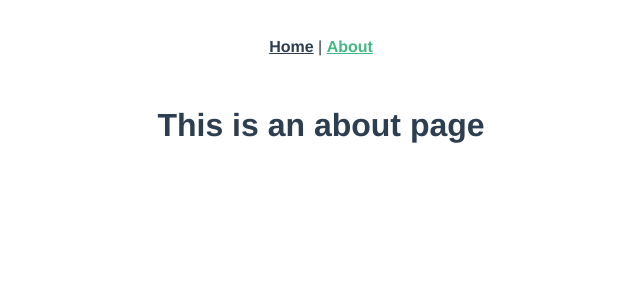
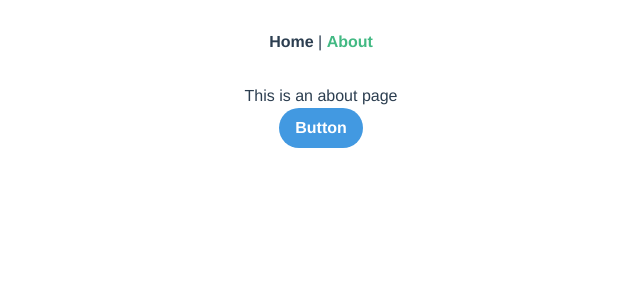
Before and after one commit to alvox/flcrd-client-web, a Vue app: page /about in a window 1280 px wide. Shown: the top 300 px of the page, without its empty margins (319-959 px from the left). Built offline with nearby package versions, Linux system fonts and the light colour scheme.

Commit message:
Add tailwind css dependency.

```diff
--- a/package.json
+++ b/package.json
@@ -9,6 +9,7 @@
   },
   "dependencies": {
     "core-js": "^2.6.5",
+    "tailwindcss": "^1.0.5",
     "vue": "^2.6.10",
     "vue-router": "^3.0.3"
   },
--- a/postcss.config.js
+++ b/postcss.config.js
@@ -1,5 +1,6 @@
 module.exports = {
-  plugins: {
-    autoprefixer: {}
-  }
-}
+  plugins: [
+    require('tailwindcss'),
+    require('autoprefixer'),
+  ]
+};
--- /dev/null
+++ b/src/assets/tailwind.css
@@ -0,0 +1,5 @@
+@tailwind base;
+
+@tailwind components;
+
+@tailwind utilities;
--- a/src/main.js
+++ b/src/main.js
@@ -1,6 +1,7 @@
 import Vue from 'vue'
 import App from './App.vue'
 import router from './router'
+import '@/assets/tailwind.css'
 
 Vue.config.productionTip = false
 
--- a/src/views/About.vue
+++ b/src/views/About.vue
@@ -1,5 +1,8 @@
 <template>
   <div class="about">
     <h1>This is an about page</h1>
+    <button class="bg-blue-500 hover:bg-blue-700 text-white font-bold py-2 px-4 rounded-full">
+      Button
+    </button>
   </div>
 </template>
```
Also changed, not shown: 1 other file (tests, documents, lock files or other folders).
